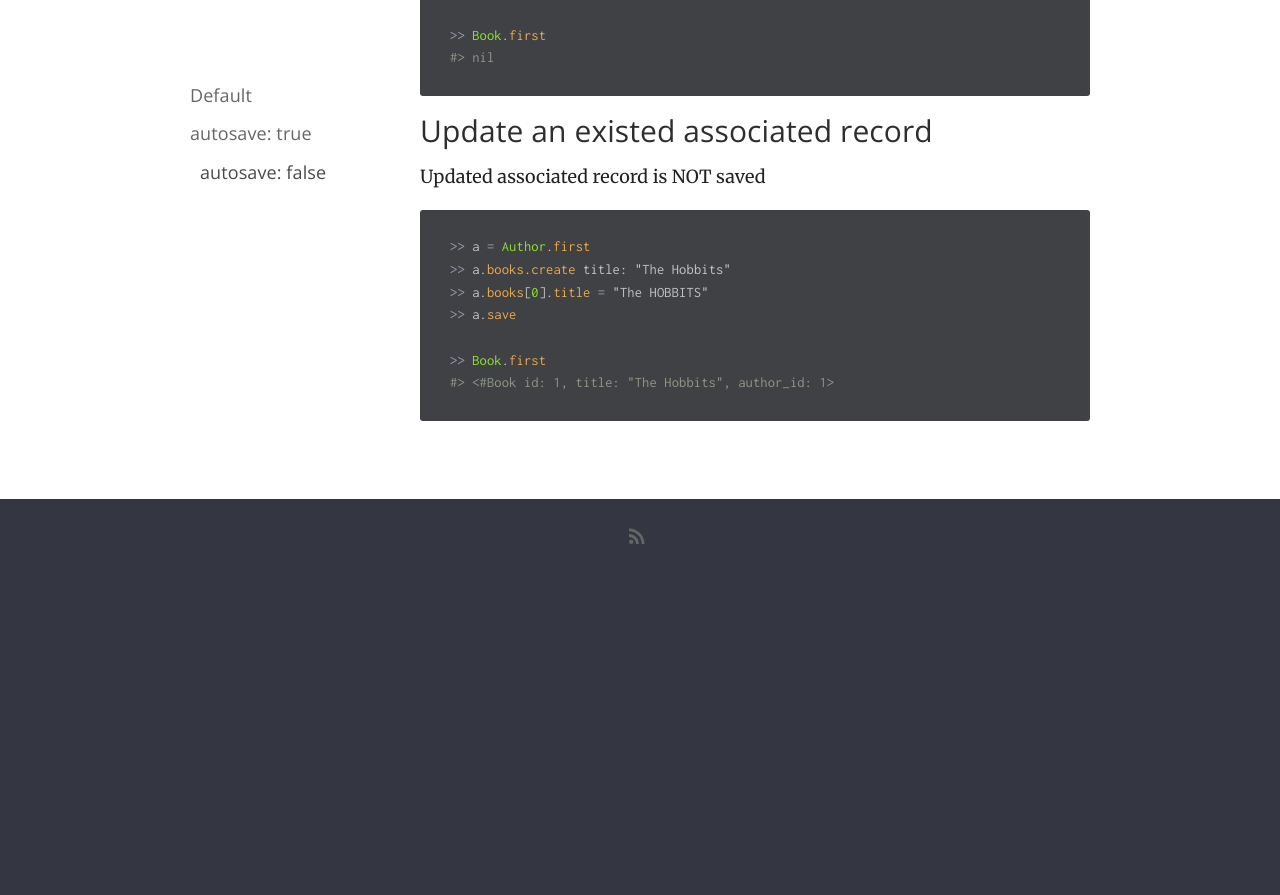
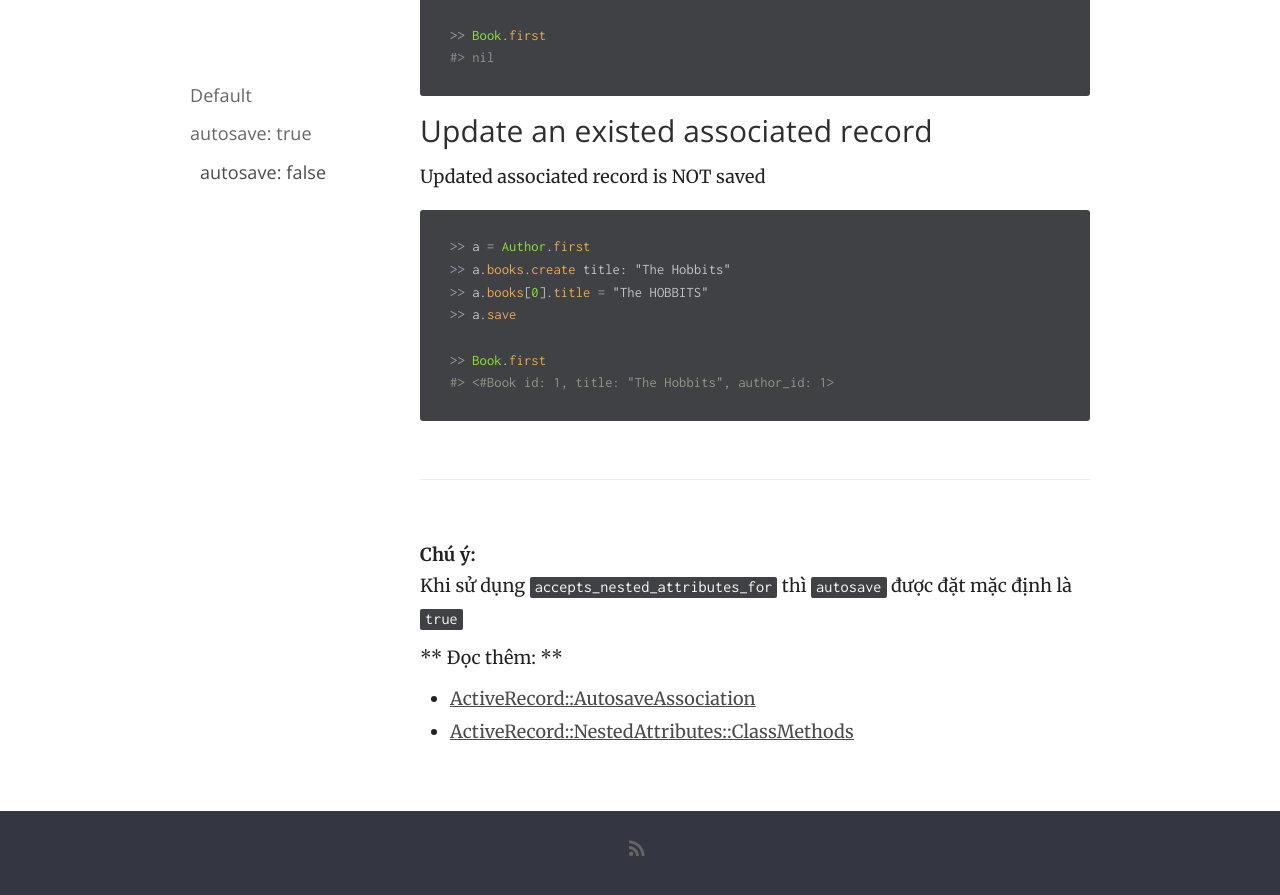
Before and after one commit to 52/nghich, a Jekyll site: the page built from _posts/2018-05-04-autosave.md, in a window 1280 px wide and 900 px high, scrolled down 2630 px. Shown: the top 895 px of the window. Built offline with Jekyll 4.4.1, drawn with Linux system fonts in a browser that asks for light colours; nearby versions of some CDN libraries; before the commit the page ends 3219 px from its top, so only the background shows below that.

Commit message:
Update post: autosave

````diff
--- a/_posts/2018-05-04-autosave.md
+++ b/_posts/2018-05-04-autosave.md
@@ -98,3 +98,11 @@ Updated associated record is NOT saved
 >> Book.first
 #> <#Book id: 1, title: "The Hobbits", author_id: 1>
 ```
+
+____
+**Chú ý:**
+Khi sử dụng `accepts_nested_attributes_for` thì `autosave` được đặt mặc định là `true`
+
+** Đọc thêm: **
+- [ActiveRecord::AutosaveAssociation](https://devdocs.io/rails~5.2/activerecord/autosaveassociation)
+- [ActiveRecord::NestedAttributes::ClassMethods](https://devdocs.io/rails~5.2/activerecord/nestedattributes/classmethods)
````
